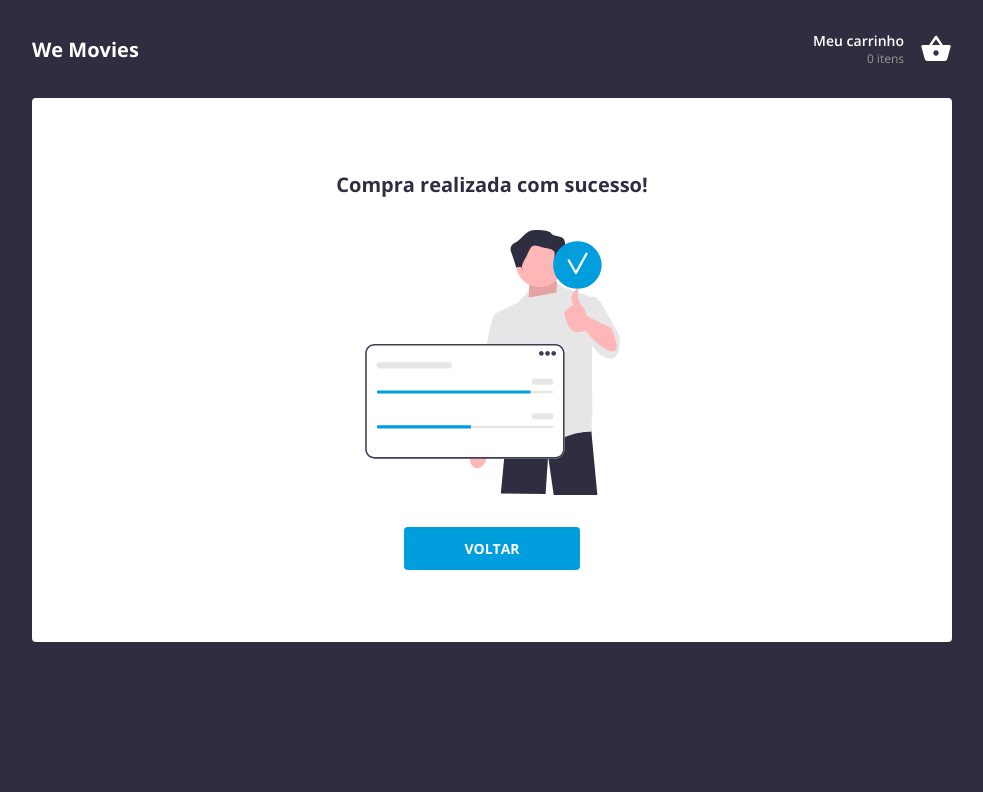
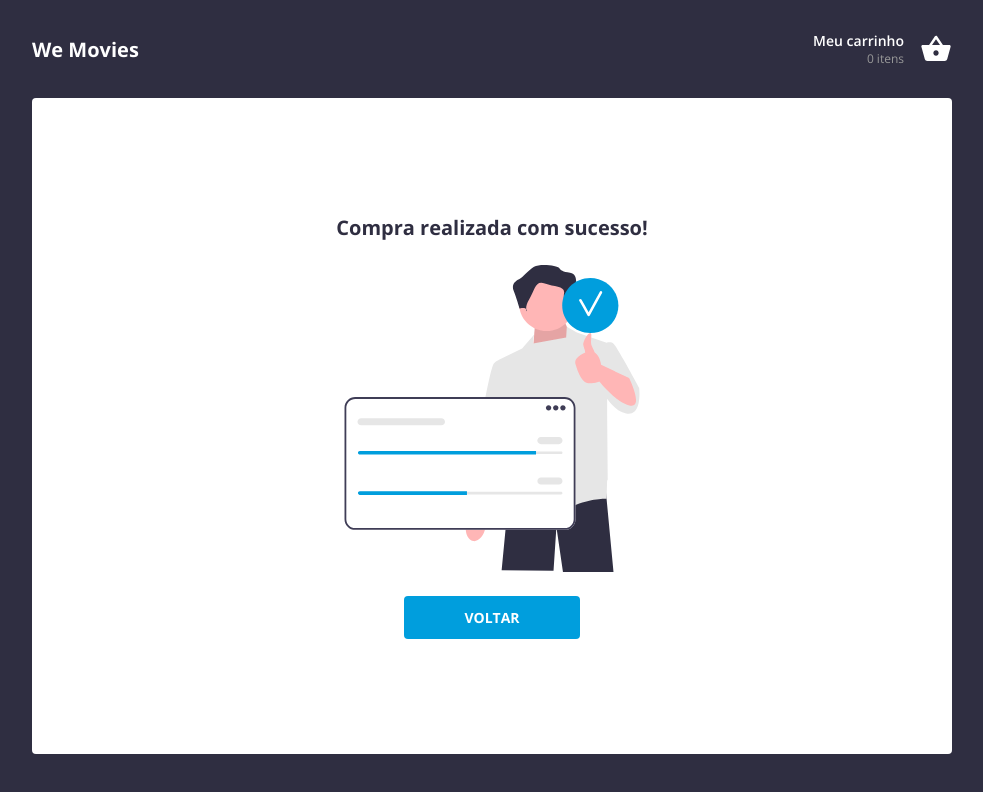
Before and after one commit to guilhermematos13/test-react-wefit, a React (Vite) app: page /success in a window 1280 px wide. Shown: the top 792 px of the page, without its empty margins (148-1131 px from the left). Built offline with nearby package versions, Linux system fonts and the light colour scheme.

Commit message:
chore: creating status page component

```diff
--- a/src/components/Status/index.tsx
+++ b/src/components/Status/index.tsx
@@ -5,13 +5,13 @@ import * as S from "./styles";
 export function Status({
   imageUrl,
   text,
+  buttonText = "Voltar",
   onClick,
-  buttonText = "Voltar",
 }: StatusProps) {
   return (
     <S.StatusContainer>
       <S.StatusTitle>{text}</S.StatusTitle>
-      <S.StatusImage src={imageUrl} />
+      <img src={imageUrl} />
       {onClick && <Button onClick={onClick}>{buttonText}</Button>}
     </S.StatusContainer>
   );
--- a/src/components/Status/styles.ts
+++ b/src/components/Status/styles.ts
@@ -3,18 +3,12 @@ import styled from 'styled-components'
 export const StatusContainer = styled.div`
     background-color: ${(props) => props.theme.white};
     display: flex;
-    gap: 2rem;
+    gap: 1.5rem;
     flex-direction: column;
     justify-content: center;
     align-items: center;
-    padding: 4rem;
     border-radius: 0.25rem;
-    height: calc(100vh - 16rem);
-`
-
-export const StatusImage = styled.img`
-    width: 27.938rem;
-    height: 16.563rem;
+    height: calc(100vh - 9rem);
 `
 
 export const StatusTitle = styled.h1`
```
